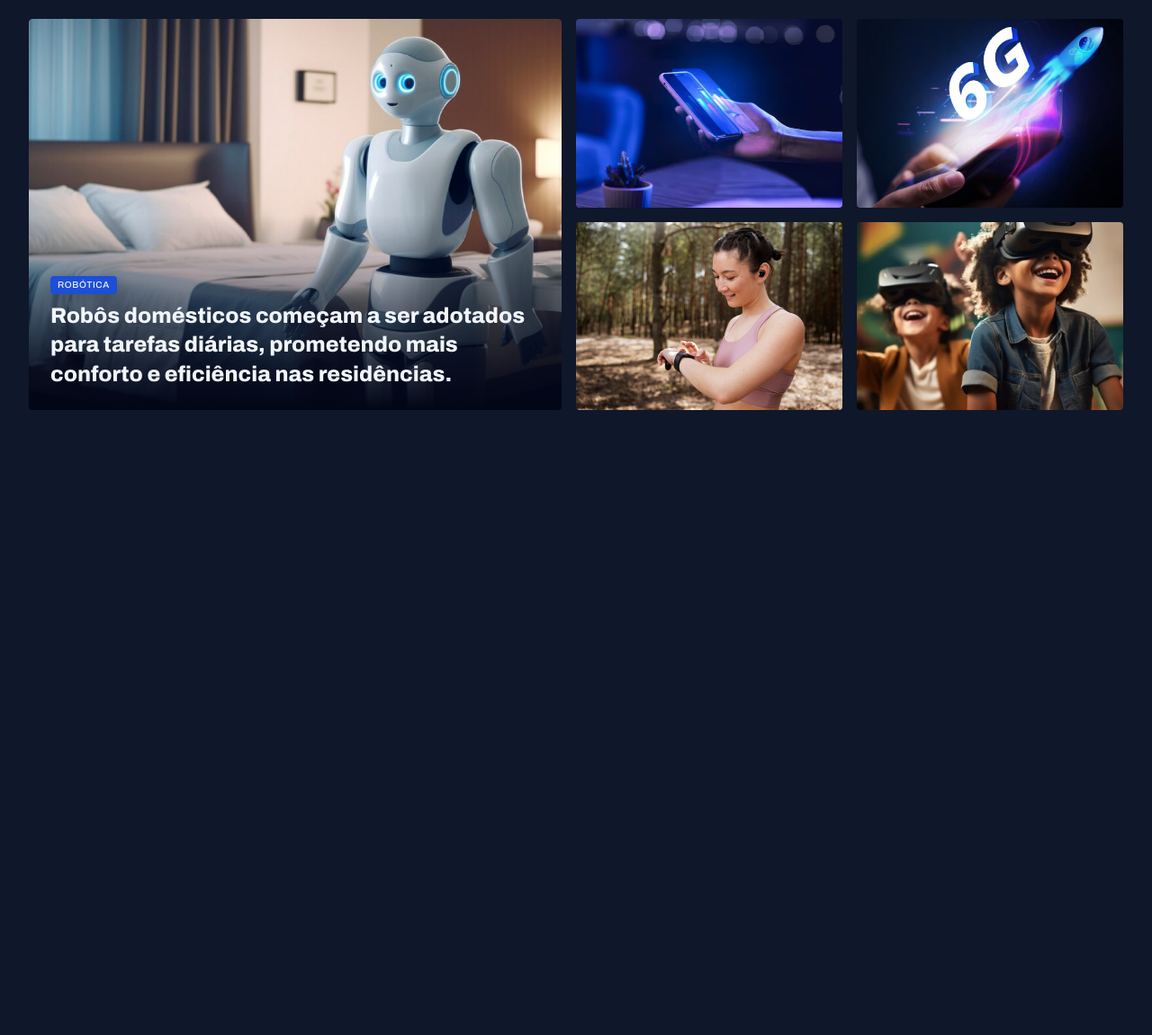
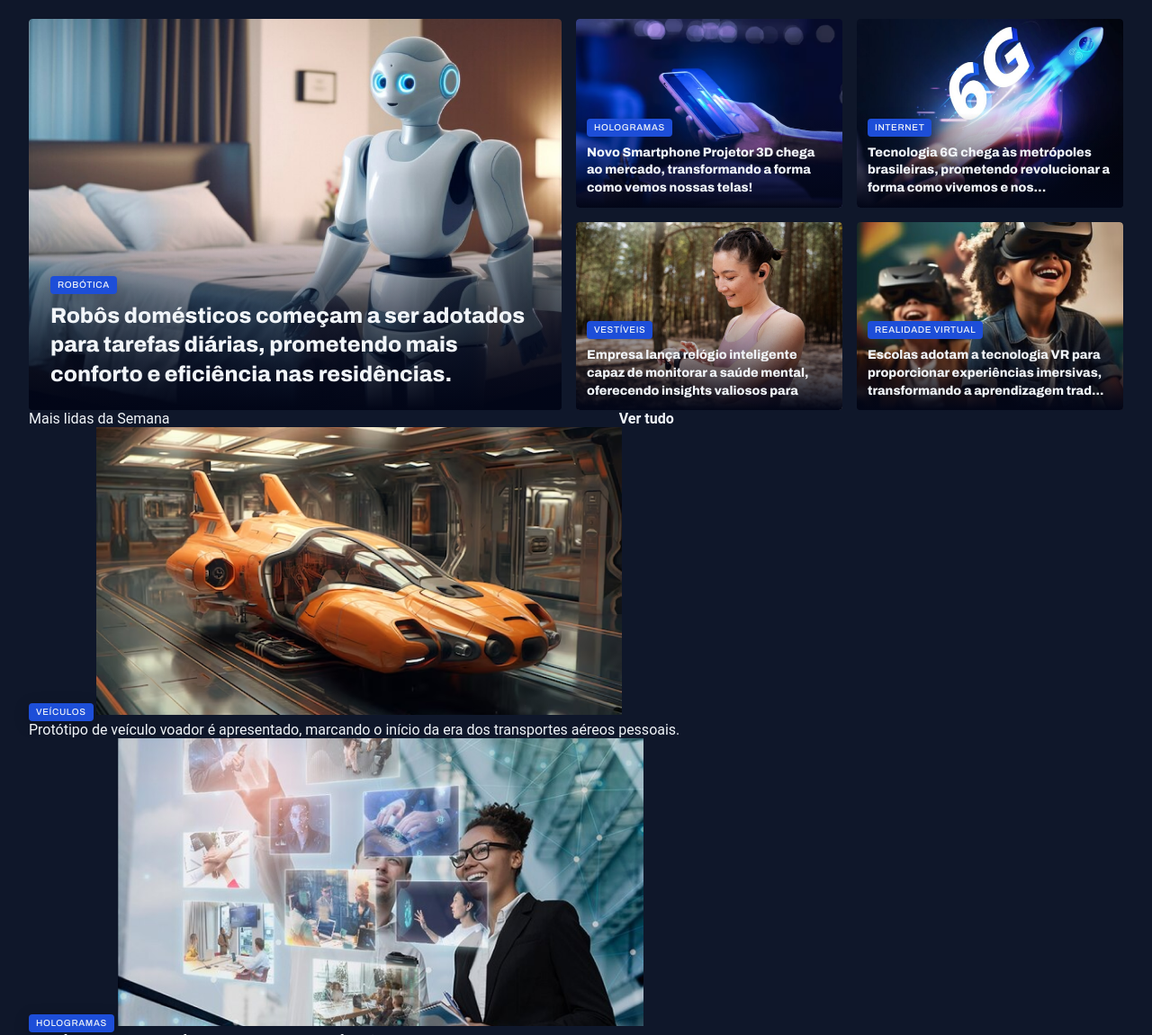
Before and after one commit to RafaeL-Malaquias/Portal-de-Noticias, a plain HTML site: page index.html in a window 1280 px wide. Shown: the part 140-1291 px from the top of the page at 90% size. Before the commit the page ends 800 px from the top, so only its background shows below. Drawn offline with Linux system fonts and the light colour scheme.

Commit message:
second section

```diff
--- a/index.html
+++ b/index.html
@@ -56,21 +56,97 @@
                 </figure>
 
                 <div class="grid grid-cols-2 gap-16">
-                    <div>
+                    <figure class="card">
                         <img src="assets/images/Image 02.png" alt="">
-                    </div>
-                    <div>
+
+                        <figcaption>
+                            <span class="content-tag">hologramas</span>
+                            <h2 class="text-lg">
+                                Novo Smartphone Projetor 3D chega ao mercado, transformando a forma como vemos nossas telas!
+                            </h2>
+                        </figcaption>
+                    </figure >
+
+                    <figure class="card">
                         <img src="assets/images/Image 03.png" alt="">
-                    </div>
-                    <div>
+
+                        <figcaption>
+                            <span class="content-tag">internet</span>
+                            <h2 class="text-lg">
+                                Tecnologia 6G chega às metrópoles brasileiras,
+                                prometendo revolucionar a forma como vivemos
+                                e nos comunicamos.
+                            </h2>
+                        </figcaption>
+                    </figure>
+
+                    <figure class="card">
                         <img src="assets/images/Image 04.png" alt="">
-                    </div>
-                    <div>
+                        <figcaption>
+                            <span class="content-tag">vestíveis</span>
+                            <h2 class="text-lg">
+                                Empresa lança relógio inteligente capaz de monitorar a saúde mental, oferecendo insights valiosos para
+                            </h2>
+                    </figure>
+
+                    <figure class="card">
                         <img src="assets/images/Image 05.png" alt="">
-                    </div>
+                        <figcaption>
+                            <span class="content-tag">realidade virtual</span>
+                            <h2 class="text-lg">
+                                Escolas adotam a tecnologia VR para proporcionar experiências imersivas, transformando a aprendizagem trad...
+                            </h2>
+                        </figcaption>
+                    </figure>
                 </div>
             </section>
+
+            <section id="weekly">
+                <header class="grid grid-flow-col">
+                    <h3>Mais lidas da Semana</h3>
+                    <a href="#" class="grid grid-flow-col">
+                        <strong>Ver tudo</strong>
+                        <span></span>
+                    </a>
+                </header>
+
+                <div class="grid grid-gap-16">
+                    <figure>
+                        <span class="content-tag">veículos</span>
+                        <img src="assets/images/Image 06.png" alt="">
+                        <p>
+                            Protótipo de veículo voador é apresentado, marcando o início da era dos transportes aéreos pessoais.
+                        </p>
+                    </figure>
+
+                    <figure>
+                        <span class="content-tag">hologramas</span>
+                        <img src="assets/images/Image 07.png" alt="">
+                        <p>
+                            Plataforma de videoconferência apresenta nova função de hologramas, tornando as chamadas virtuais mais realistas e envolventes.
+                        </p>
+                    </figure>
+
+                    <figure>
+                        <span class="content-tag">realidade virtual</span>
+                        <img src="assets/images/Image 08.png" alt="">
+                        <p>
+                            Nova geração de consoles de videogame é lançada, trazendo gráficos ultra-realistas e experiências de jogo totalmente envolventes.
+                        </p>
+                    </figure>
+
+                    <figure>
+                        <span class="content-tag">internet</span>
+                        <img src="assets/images/Image 09.png" alt="">
+                        <p>
+                            Projeto busca oferecer internet de alta velocidade em áreas remotas através de satélites.
+                        </p>
+                    </figure>
+                </div>
+
+            </section>
+
+
         </main>
-
 </body>
 </html>
--- a/styles/sections.css
+++ b/styles/sections.css
@@ -32,10 +32,23 @@
             figcaption {
                 position: absolute;
                 bottom: 0;
+
                 padding: 24px;
 
+                &:has(.text-lg) {
+                    padding: 12px;
+                }
                 h2 {
                     margin-top: 8px;
+
+
+                    /*Limitando texto com com 3 pontinhos*/
+                    display: -webkit-box;
+                    -webkit-line-clamp: 3;
+                    line-clamp: 3;
+                    -webkit-box-orient: vertical;
+                    overflow: hidden;
+                    text-overflow: ellipsis;
                 }
             }
 
```
